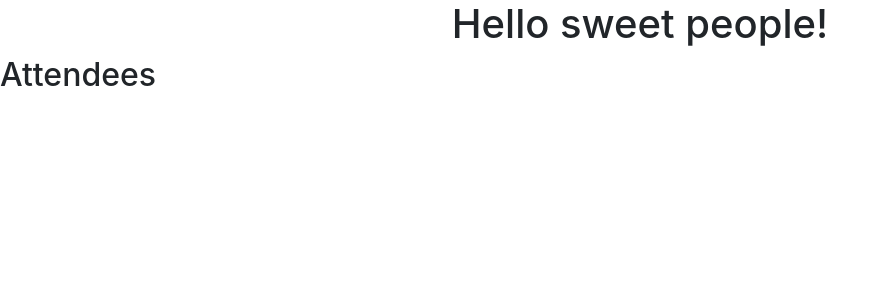
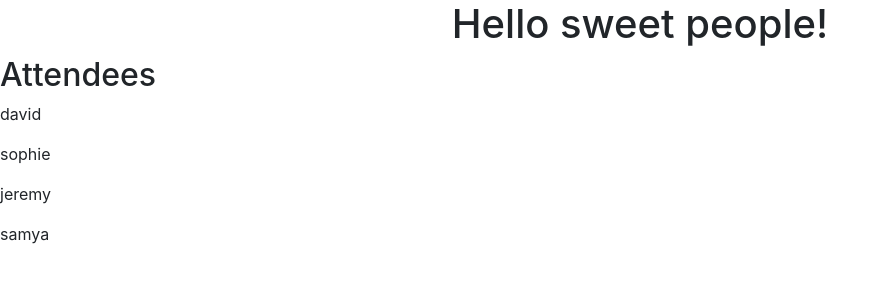
Before and after one commit to davinov/mean-crash-course, a website: page static/index.html in a window 1280 px wide. Shown: the whole page, without its empty margins (0-888 px from the left). Drawn offline with nearby package versions, Linux system fonts and the light colour scheme.

Commit message:
Demonstrate $scope use and ng-repeat with sample data

```diff
--- a/static/index.html
+++ b/static/index.html
@@ -9,7 +9,9 @@
 
     <div class="attendees-list" ng-controller="AttendeesController">
       <h2>Attendees</h2>
-
+      <p ng-repeat="attendee in attendees">
+        {{ attendee.firstname }}
+      </p>
     </div>
 
     <script src="https://ajax.googleapis.com/ajax/libs/angularjs/1.5.0/angular.min.js"></script>
--- a/static/script.js
+++ b/static/script.js
@@ -3,6 +3,15 @@
 
 // My first controller
 angular.module('mean-course')
-.controller('AttendeesController', function() {
-  console.log('This is my new AttendeesController!')
+.controller('AttendeesController', function($scope) {
+  // $scope represents all variables that will be available in the view
+  $scope.attendees = [{
+    firstname: 'david'
+  },{
+    firstname: 'sophie'
+  },{
+    firstname: 'jeremy'
+  },{
+    firstname: 'samya'
+  }];
 });
```
